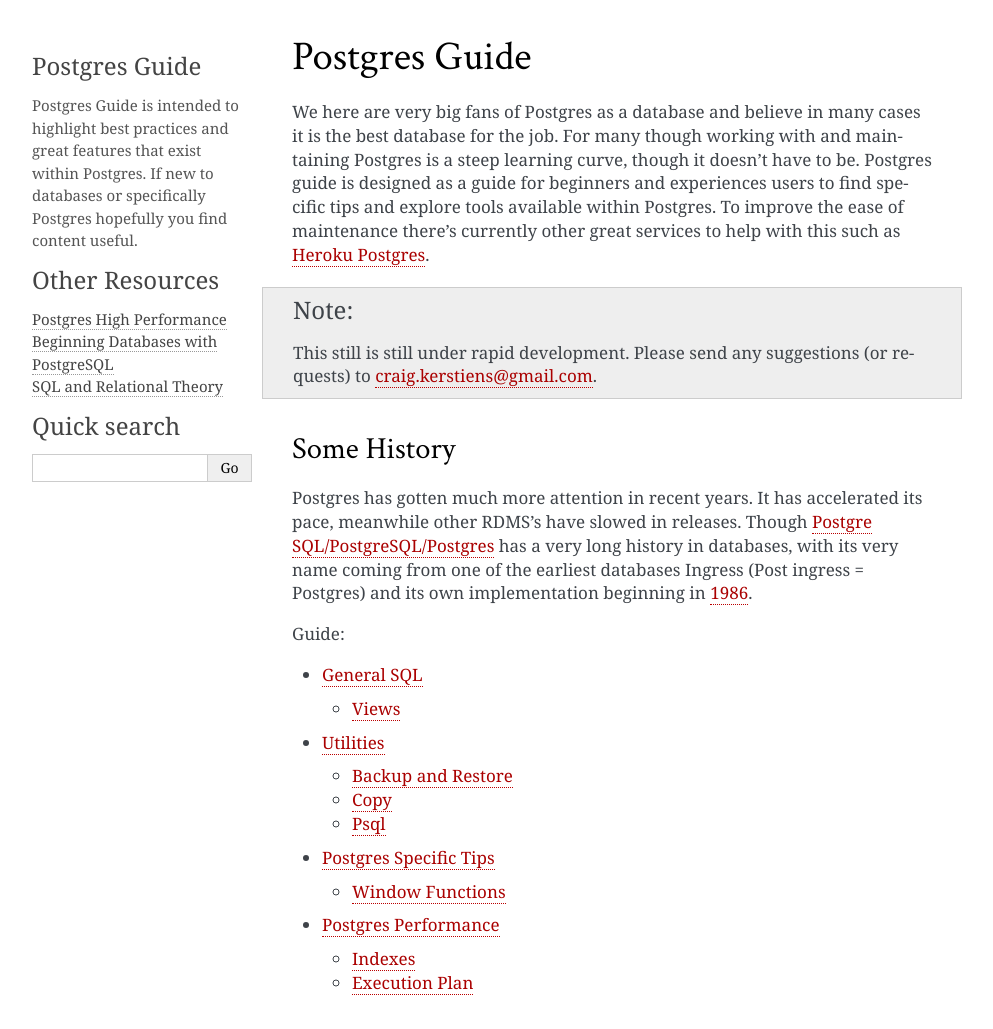
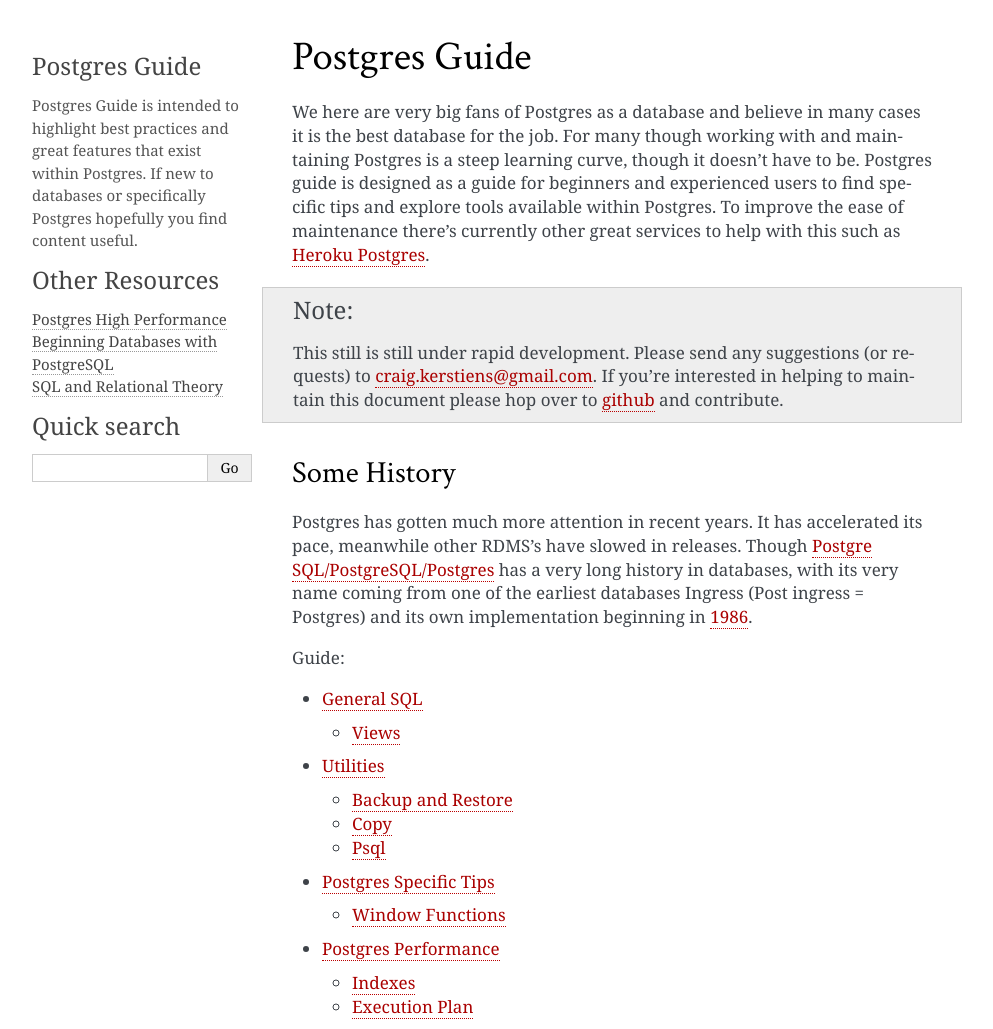
Before and after one commit to craigkerstiens/postgresguide.com, a Sphinx documentation site: the page built from source/index.rst, in a window 1280 px wide. Shown: the whole page, without its empty margins (148-1141 px from the left). Built offline with Sphinx 7.4.7, drawn with Linux system fonts in a browser that asks for light colours; pages that are not in the unit, such as notebooks, are missing from menus; before the commit the page ends 1005 px from its top, so only the background shows below that.

Commit message:
adding message on contributing

```diff
--- a/source/index.rst
+++ b/source/index.rst
@@ -9,14 +9,17 @@
 We here are very big fans of Postgres as a database and believe in many
 cases it is the best database for the job. For many though working with and
 maintaining Postgres is a steep learning curve, though it doesn't have to be.
-Postgres guide is designed as a guide for beginners and experiences users to
+Postgres guide is designed as a guide for beginners and experienced users to
 find specific tips and explore tools available within Postgres. To improve the
 ease of maintenance there's currently other great services to help with this
 such as `Heroku Postgres <http://postgres.heroku.com>`_.
 
 .. note::
     This still is still under rapid development. Please send any suggestions
-    (or requests) to craig.kerstiens@gmail.com.
+    (or requests) to craig.kerstiens@gmail.com. If you're interested in helping
+    to maintain this document please hop over to
+    `github <https://github.com/craigkerstiens/postgresguide.com>`_ and
+    contribute.
 
 
 Some History
```
